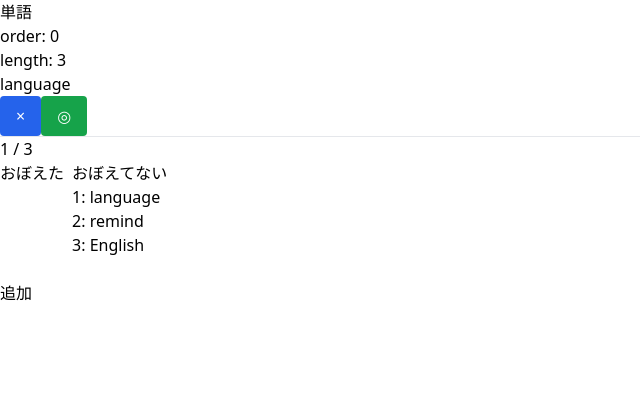
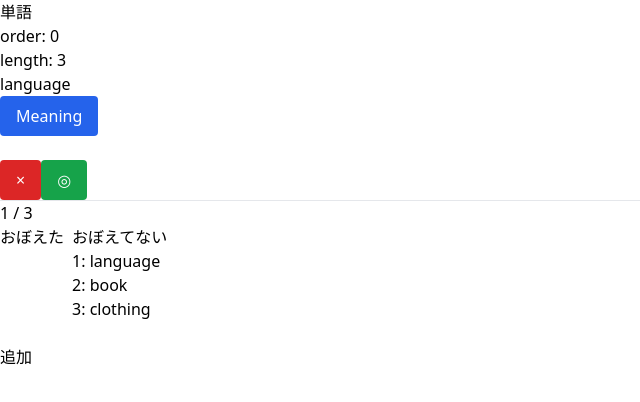
Before and after one commit to icewist/learn-by-heart, a Next.js app: page / in a window 1280 px wide. Shown: the top 402 px of the page, without its empty margins (0-640 px from the left). Built offline with nearby package versions, Linux system fonts and the light colour scheme.

Commit message:
✨ 回答を表示できるようにする

```diff
--- a/src/pages/index.js
+++ b/src/pages/index.js
@@ -1,10 +1,14 @@
 import DefaultLayout from "components/templates/DefaultLayout";
-import { useCallback, useState } from "react";
+import { useState } from "react";
 
 const INIT_WORDS = [
-  { id: 1, word: "language", isCleared: false },
-  { id: 2, word: "remind", isCleared: false },
-  { id: 3, word: "English", isCleared: false },
+  {
+    id: 1,
+    content: { question: "language", answer: "言語" },
+    isCleared: false,
+  },
+  { id: 2, content: { question: "book", answer: "本" }, isCleared: false },
+  { id: 3, content: { question: "clothing", answer: "服" }, isCleared: false },
 ];
 
 export default function Home() {
@@ -12,6 +16,7 @@ export default function Home() {
   const [inputWord, setInputWord] = useState("");
   const [uniqueId, setUniqueId] = useState(INIT_WORDS.length);
   const [order, setOrder] = useState(0);
+  const [showAnswer, setShowAnswer] = useState(false);
 
   const nextWord = (isCleared, id) => {
     let updatedWords;
@@ -24,24 +29,29 @@ export default function Home() {
       // 覚えた単語のisClearedをtrueに
       updatedWords = words.map((word) => {
         if (word.id === id && !word.isCleared) {
-          return { id: id, word: word.word, isCleared: true };
+          word.isCleared = true;
+          return word;
         }
         return word;
       });
     } else {
       updatedWords = words.map((word) => {
         if (word.id === id && word.isCleared) {
-          return { id: id, word: word.word, isCleared: false };
+          word.isCleared = false;
+          return word;
         }
         return word;
       });
     }
 
+    setShowAnswer(false);
     setWords(updatedWords);
   };
 
   // 最初から始める
   const restart = () => setOrder(0);
+
+  const turnOverCard = () => setShowAnswer(!showAnswer);
 
   const addWord = () => {
     setWords((prevWords) => {
@@ -49,7 +59,11 @@ export default function Home() {
       setUniqueId(nextUniqueId);
       return [
         ...prevWords,
-        { id: nextUniqueId, word: inputWord, isCleared: false },
+        {
+          id: nextUniqueId,
+          content: { en: inputWord, ja: inputWord },
+          isCleared: false,
+        },
       ];
     });
   };
@@ -59,14 +73,31 @@ export default function Home() {
         <div>order: {order}</div>
         <div>length: {words.length}</div>
         <div>
-          {order < words.length ? words[order].word : <div>Completed</div>}
+          {order < words.length ? (
+            !showAnswer ? (
+              words[order].content.question
+            ) : (
+              words[order].content.answer
+            )
+          ) : (
+            <div>Completed</div>
+          )}
         </div>
 
         <div>
+          <button
+            onClick={() => setShowAnswer(!showAnswer)}
+            className="bg-blue-600 hover:bg-blue-500 text-white rounded px-4 py-2"
+          >
+            Meaning
+          </button>
+        </div>
+
+        <div className="mt-6">
           {order < words.length ? (
             <div>
               <button
-                className="bg-blue-600 hover:bg-blue-500 text-white rounded px-4 py-2"
+                className="bg-red-600 hover:bg-red-500 text-white rounded px-4 py-2"
                 onClick={() => nextWord(false, words[order].id)}
               >
                 ×
@@ -104,7 +135,7 @@ export default function Home() {
             {words.map((word) =>
               word.isCleared ? (
                 <div key={word.id}>
-                  {word.id}: {word.word}
+                  {word.id}: {word.content.question}
                 </div>
               ) : null
             )}
@@ -115,7 +146,7 @@ export default function Home() {
             {words.map((word) =>
               !word.isCleared ? (
                 <div key={word.id}>
-                  {word.id}: {word.word}
+                  {word.id}: {word.content.question}
                 </div>
               ) : null
             )}
```
